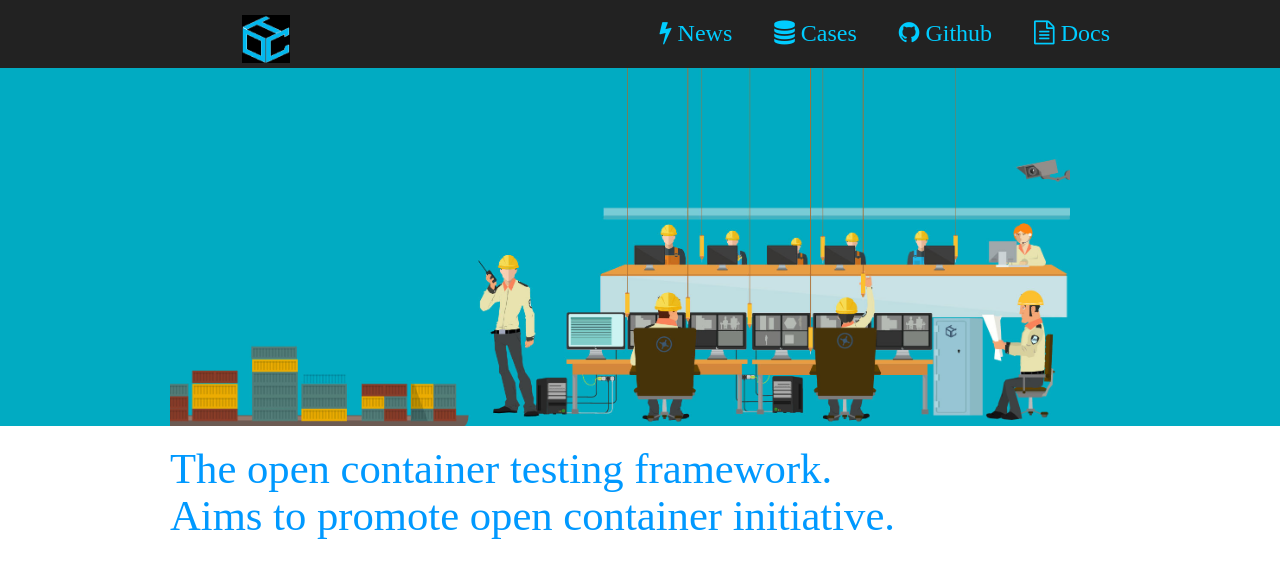
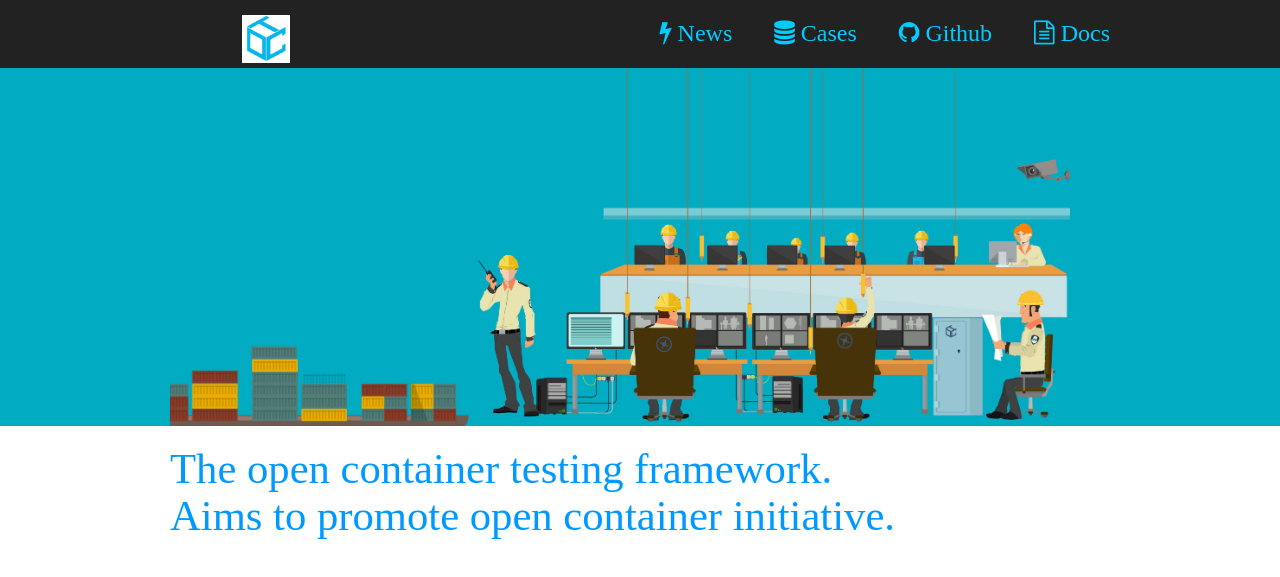
Before and after one commit to ociweb/ociweb.github.io, a Jekyll site: the page index.html, which Jekyll copies as it is, in a window 1280 px wide and 1400 px high. Shown: the top 577 px of the window. Built offline with Jekyll 4.4.1, drawn with Linux system fonts in a browser that asks for light colours; some web fonts are replaced; grey boxes are pictures that could not be loaded.

Commit message:
use right png

```diff
--- a/assets/css/style.css
+++ b/assets/css/style.css
@@ -155,37 +155,13 @@ body > .container {
   display: inline-block;
 }
 .navbar .navbar-text a.link-logo {
-  background: url('../img/logo/favicon-black.ico') no-repeat top right;
+  background: url('../img/logo.png') no-repeat top right;
   background-size: 48px 48px;
   width: 120px;
   height: 48px;
 }
 @media (max-width: 412px) {
   .navbar .navbar-text a.link-logo {
-    background: none;
-    width: auto;
-  }
-}
-.navbar .navbar-text a.link-github {
-  background: url('../img/github-logo.png') no-repeat top right;
-  background-size: 37px 37px;
-  width: 120px;
-  height: 37px;
-}
-@media (max-width: 412px) {
-  .navbar .navbar-text a.link-github {
-    background: none;
-    width: auto;
-  }
-}
-.navbar .navbar-text a.link-docs {
-  background: url('../img/document-icon.png') no-repeat top right;
-  background-size: 37px 37px;
-  width: 96px;
-  height: 37px;
-}
-@media (max-width: 412px) {
-  .navbar .navbar-text a.link-docs {
     background: none;
     width: auto;
   }
--- a/index.html
+++ b/index.html
@@ -44,9 +44,6 @@
 <div class="container">
     <div>
 	<h2>The open container testing framework.<br> Aims to promote open container initiative. <br><br></h2>
-	<p>
-	<i class="fa fa-camera-retro"></i> fa-camera-retro
-	</p>
     </div>
     <div class="row">
             <div class="col-md-6">
```
Also changed, not shown: assets/img/github-logo.jpg (deleted), assets/img/github-logo.png (deleted), assets/img/ico-docs.png (deleted), assets/img/logo.png (added), assets/img/logo/favicon-0.1.1.ico (deleted), assets/img/logo/favicon-black.ico (deleted), assets/img/logo/favicon.ico, assets/img/oct-icon-02_favicon.ico (deleted).
